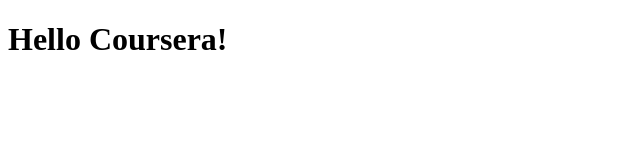
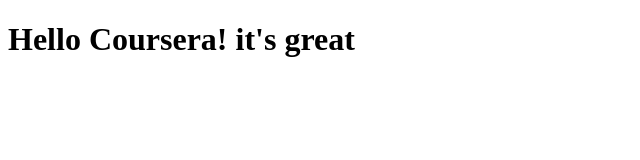
Before and after one commit to wizard204/coursera-test, a plain HTML site: page test_site/index.html in a window 1280 px wide. Shown: the whole page, without its empty margins (0-640 px from the left). Drawn offline with Linux system fonts and the light colour scheme.

Commit message:
edited index.html

```diff
--- a/test_site/index.html
+++ b/test_site/index.html
@@ -4,6 +4,6 @@
    <title>Hello Coursera!</title>
 </head>
 <body>
-<h1>Hello Coursera!</h1>
+<h1>Hello Coursera! it's great</h1>
 </body>
 </html>
```
